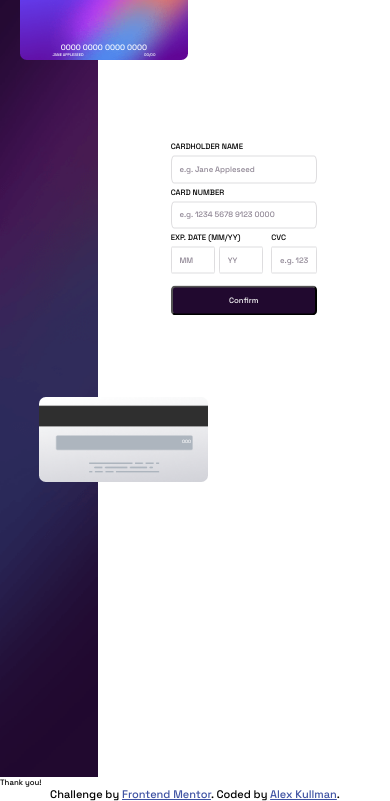
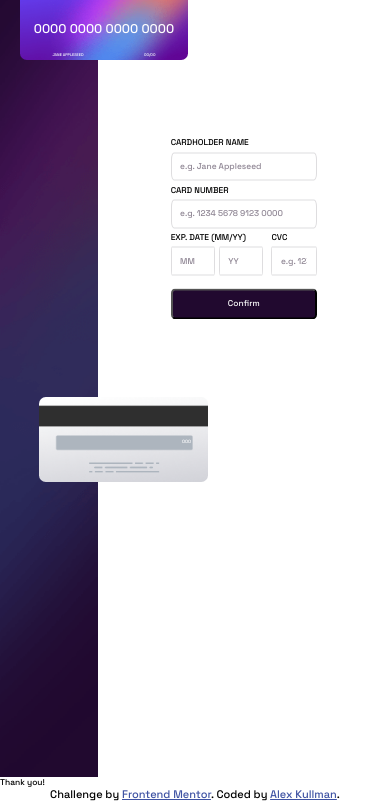
Before and after one commit to alexk1923/Interactive-Card-Details, a plain HTML site: page index.html in a window 390 px wide. Shown: the part 67-868 px from the top of the page. Drawn offline with Linux system fonts and the light colour scheme.

Commit message:
Improved card font size

```diff
--- a/style.css
+++ b/style.css
@@ -6,7 +6,7 @@
 	--dark-grayish-violet: rgb(142, 133, 147);
 	--very-dark-violet: rgb(33, 9, 47);
 	--dark-violet: rgba(33, 9, 47, 0.9);
-	--default-font-size: clamp(1vw, 18px, 2vw);
+	--default-font-size: clamp(1vh, 18px, 2vw);
 }
 
 body {
@@ -85,7 +85,8 @@ form > * {
 }
 
 .front-card-info p#card-number {
-	font-size: 2em;
+	font-size: clamp(1.5vh, 2.5em, 2.5vw);
+	margin-bottom: 1.2em;
 }
 
 .front-card-info img {
```
